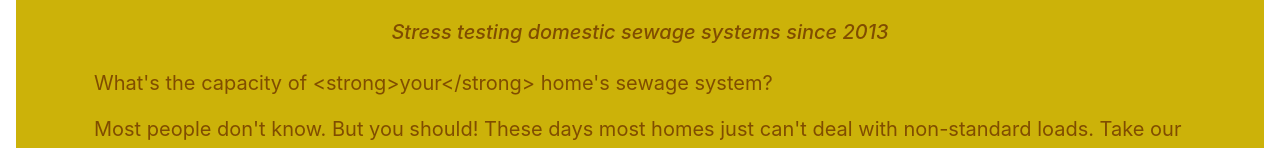
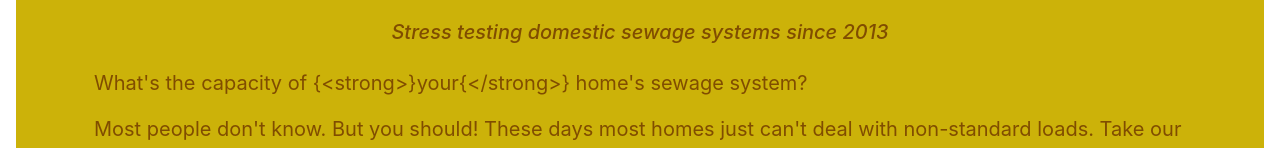
Before and after one commit to headexpanded/fat_slob_plumbing, a Next.js app: page / in a window 1280 px wide. Shown: the part 184-332 px from the top of the page. Built offline with nearby package versions, Linux system fonts and the light colour scheme.

Commit message:
Intro Section

```diff
--- a/components/sections/IntroSection.tsx
+++ b/components/sections/IntroSection.tsx
@@ -15,7 +15,7 @@ return (
         <div className="container px-4 pb-2">
             <div className="row gap-1">
                 <div className="col">
-                    <Typography.Paragraph content="What's the capacity of <strong>your</strong> home's sewage system?"/>
+                    <Typography.Paragraph content="What's the capacity of {<strong>}your{</strong>} home's sewage system?"/>
                     <Typography.Paragraph content = "Most people don't know. But you should! These days most homes just can't deal with non-standard loads. Take our advice - you need to stress test your system now. After all, no-one wants an unplanned blockage!"/>
                 </div>
             </div>
```
